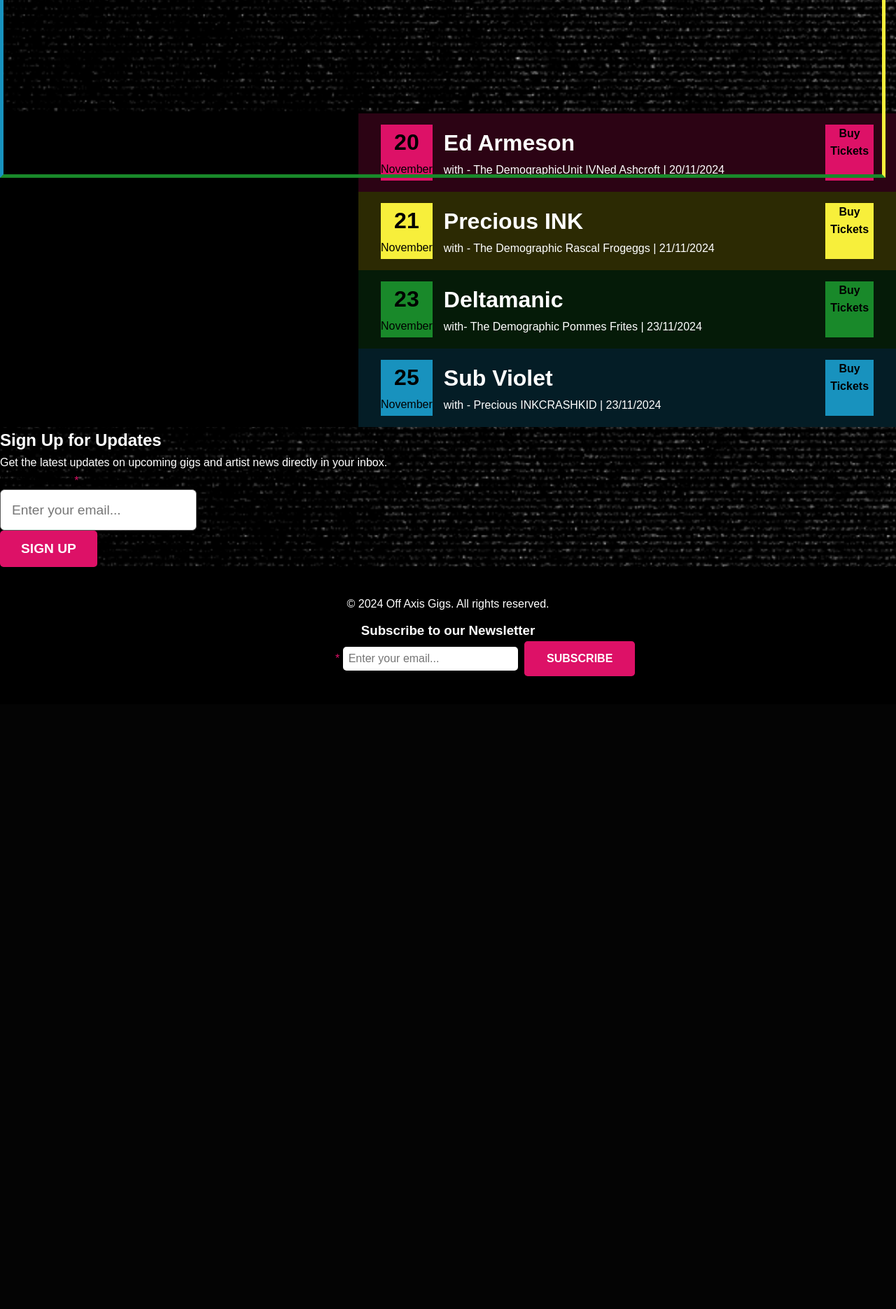
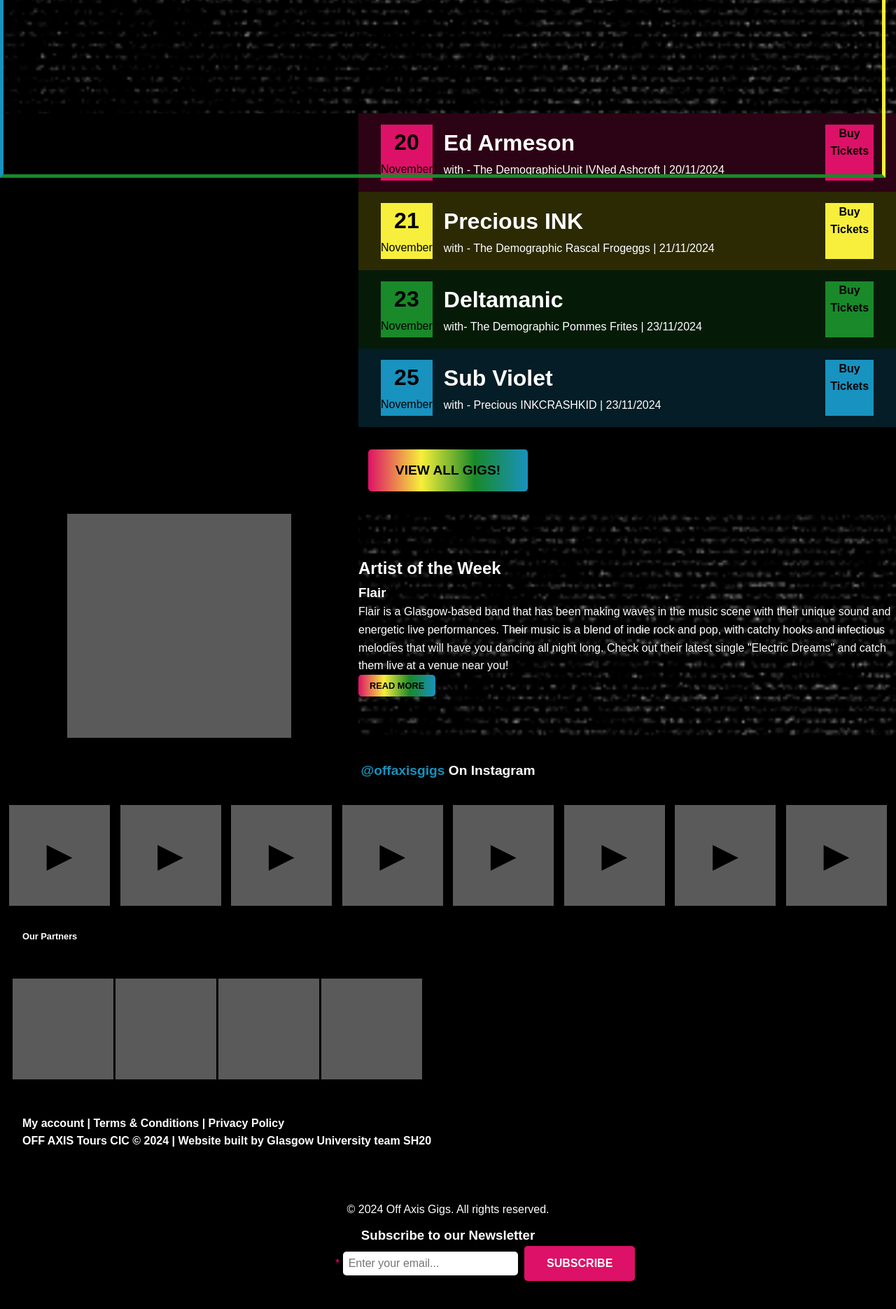
Before and after one commit to sh20-2025/offaxis, a Django app: page / in a window 1280 px wide. Shown: the part 546-2416 px from the top of the page at 70% size. Before the commit the page ends 1512 px from the top, so only its background shows below. Run offline with Django 5.2, Linux system fonts and the light colour scheme.

Commit message:
feat: rest of home page.

```diff
--- a/Off_Axis_App/templates/Off_Axis/index.html
+++ b/Off_Axis_App/templates/Off_Axis/index.html
@@ -61,18 +61,63 @@
             <div class="buy-btn"> Buy Tickets </div>
         </div>
     </div>
+
+    </section>
+    <div class="all-gigs-btn">
+    <a href='#'>
+        {% include "components/button.html" with id="button7" type="button" variant="rainbow" text="View All Gigs!" size="lg" %}
+    </a>
+    </div>
+
+    <section class="artist-of-the-week">
+    <div class="left">
+        <div class="artist-of-the-week-media">
+
+        </div>
+    </div>
+    <div class="right">
+        <div class="artist-of-the-week-info">
+            <h2>Artist of the Week</h2>
+            <h3>Flair</h3>
+            <p>Flair is a Glasgow-based band that has been making waves in the music scene with their unique sound and energetic live performances. Their music is a blend of indie rock and pop, with catchy hooks and infectious melodies that will have you dancing all night long. Check out their latest single "Electric Dreams" and catch them live at a venue near you!</p>
+            <div class="artist-of-the-week-button">
+                <a href="#">
+                {% include "components/button.html" with id="button9" type="button" variant="rainbow" text="Read More" size="sm" %}
+                </a>
+            </div>
+        </div>
+    </div>
+    </section>
+    <section class="offaxis-socials">
+    <div class="socials">
+        <h2> <a href="https://www.instagram.com/offaxisgigs/"> @offaxisgigs </a> On Instagram</h2>
+    </div>
+    </section>
+    <section class="extra-features">
+        <div class="media-feature"></div>
+        <div class="media-feature"></div>
+        <div class="media-feature"></div>
+        <div class="media-feature"></div>
+        <div class="media-feature"></div>
+        <div class="media-feature"></div>
+        <div class="media-feature"></div>
+        <div class="media-feature"></div>
     </section>
 
-    <section class="cta-section">
-        <h2>Sign Up for Updates</h2>
-        <p>Get the latest updates on upcoming gigs and artist news directly in your inbox.</p>
-        <div>
-            {% include "components/label.html" with id="email-label" variant="light" required="true" for="email-input" size="md" text="Email Address" %}
-            <br>
-            {% include "components/input.html" with id="email-input" name="email" type="email" variant="light" placeholder="Enter your email..." size="lg" required="true" %}
-            <div class="cta-button">
-                {% include "components/button.html" with id="signup-button" type="button" variant="primary" text="Sign Up" size="lg" %}
-            </div>
+    <section class="bottom-info-section">
+        <h3> Our Partners </h3>
+        <div class="our-partners">
+            <div class="partner"></div>
+            <div class="partner"></div>
+            <div class="partner"></div>
+            <div class="partner"></div>
+        </div>
+        <div class="info-text">
+            <h4> My account | Terms & Conditions | Privacy Policy </h4>
+            <h4> OFF AXIS Tours CIC © 2024 | Website built by Glasgow University team SH20</h4>
         </div>
     </section>
+    <section class="cta-section">
+
+    </section>
 {% endblock %}
--- a/static/scripts/landing_page.js
+++ b/static/scripts/landing_page.js
@@ -1,6 +1,5 @@
 document.addEventListener("DOMContentLoaded", function() {
   const headings = document.querySelectorAll(".hero-circle h4");
-  console.log(headings);
   headings.forEach(heading => {
     const text = heading.textContent;
     heading.innerHTML = "";
--- a/static/styles/landing_page.css
+++ b/static/styles/landing_page.css
@@ -55,6 +55,7 @@ body::before {
   width: 100%;
   border-radius: 50%;
   mix-blend-mode: luminosity;
+  background-image: url(https://i.ytimg.com/vi_webp/wtOvDo1Mrh8/maxresdefault.webp);
 }
 
 .hero-circle h4 {
@@ -190,3 +191,131 @@ body::before {
 .gigs-section .right .gig:nth-child(4) .buy-btn{
   background-color: var(--oa-blue);
 }
+
+.all-gigs-btn {
+  display: flex;
+  justify-content: center;
+  align-items: center;
+
+  padding: 2rem;
+  font-size: 1rem;
+  font-weight: bold;
+  text-align: center;
+  background-color: var(--oa-text-dark);
+}
+
+.artist-of-the-week {
+  display:flex;
+  justify-content: space-evenly;
+}
+
+.artist-of-the-week .left {
+  content: "";
+  width:40%;
+  height: 100%;
+  background-color: var(--oa-text-dark);
+  display: flex;
+  justify-content: center;
+}
+
+.artist-of-the-week .left .artist-of-the-week-media{
+  padding: 2rem;
+  background-color: var(--oa-text-medium);
+  width: 20rem;
+  height: 20rem;
+}
+
+.artist-of-the-week .right {
+  content: "";
+  width: 60%;
+  height: 20rem;
+  background-color:transparent;
+  display: flex;
+  flex-direction: column;
+  justify-content: space-evenly;
+}
+
+
+.offaxis-socials{
+  display:flex;
+  justify-content: center;
+  align-items: center;
+  padding: 2rem;
+  font-size: 0.8rem;
+  font-weight: bold;
+  text-align: center;
+  background-color: var(--oa-text-dark);
+}
+
+.offaxis-socials a {
+  text-decoration: none;
+  color: var(--oa-blue);
+  transition: color 0.5s;
+}
+
+.offaxis-socials a:hover {
+  background: linear-gradient(to right, var(--oa-pink), var(--oa-yellow), var(--oa-green), var(--oa-blue));
+  -webkit-background-clip: text;
+  background-clip: text;
+  color: transparent;
+}
+
+.extra-features {
+  display:flex;
+  flex-direction: row;
+  justify-content: space-evenly;
+  background-color: var(--oa-text-dark);
+}
+
+.extra-features .media-feature{
+  position: relative;
+  width:9rem;
+  height: 9rem;
+  background-color: var(--oa-text-medium);
+  margin:0.1rem;
+}
+
+.extra-features .media-feature::after{
+  content: "\25B6"; /* Unicode character for play button */
+  color: var(--oa-text-dark);
+  font-size: 3rem;
+  position: absolute;
+  top: 50%;
+  left: 50%;
+  transform: translate(-50%, -50%);
+  width: auto;
+  height: auto;
+}
+
+.bottom-info-section {
+  background-color: var(--oa-text-dark);
+}
+
+.bottom-info-section h3 {
+  padding: 2rem;
+  font-size: 0.8rem;
+  font-weight: bold;
+  text-align: left;
+  color: var(--oa-text-light);
+}
+
+.our-partners {
+  display:flex;
+  justify-content: left;
+  padding:1rem;
+}
+
+.our-partners .partner{
+  position: relative;
+  width:9rem;
+  height: 9rem;
+  background-color: var(--oa-text-medium);
+  margin:0.1rem;
+}
+
+.bottom-info-section .info-text {
+  padding: 2rem;
+  font-size: 1rem;
+  text-align: left;
+  color: var(--oa-text-light);
+}
```
